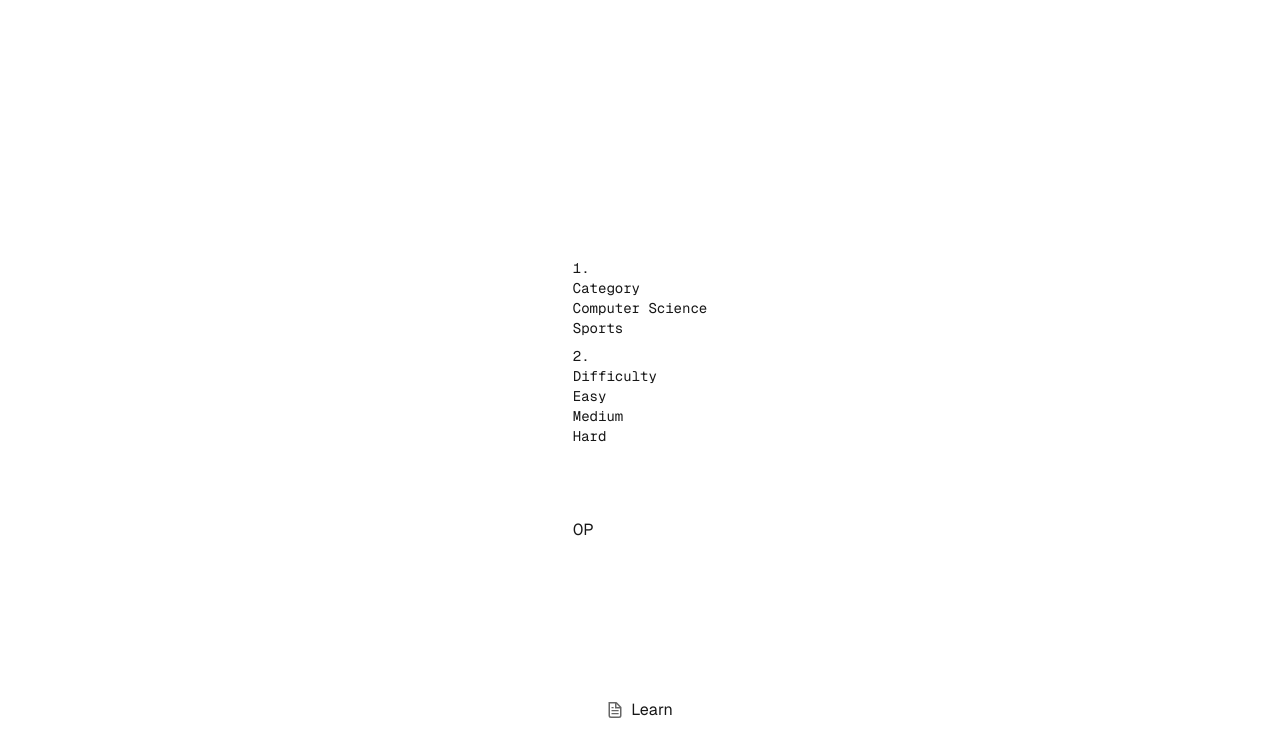
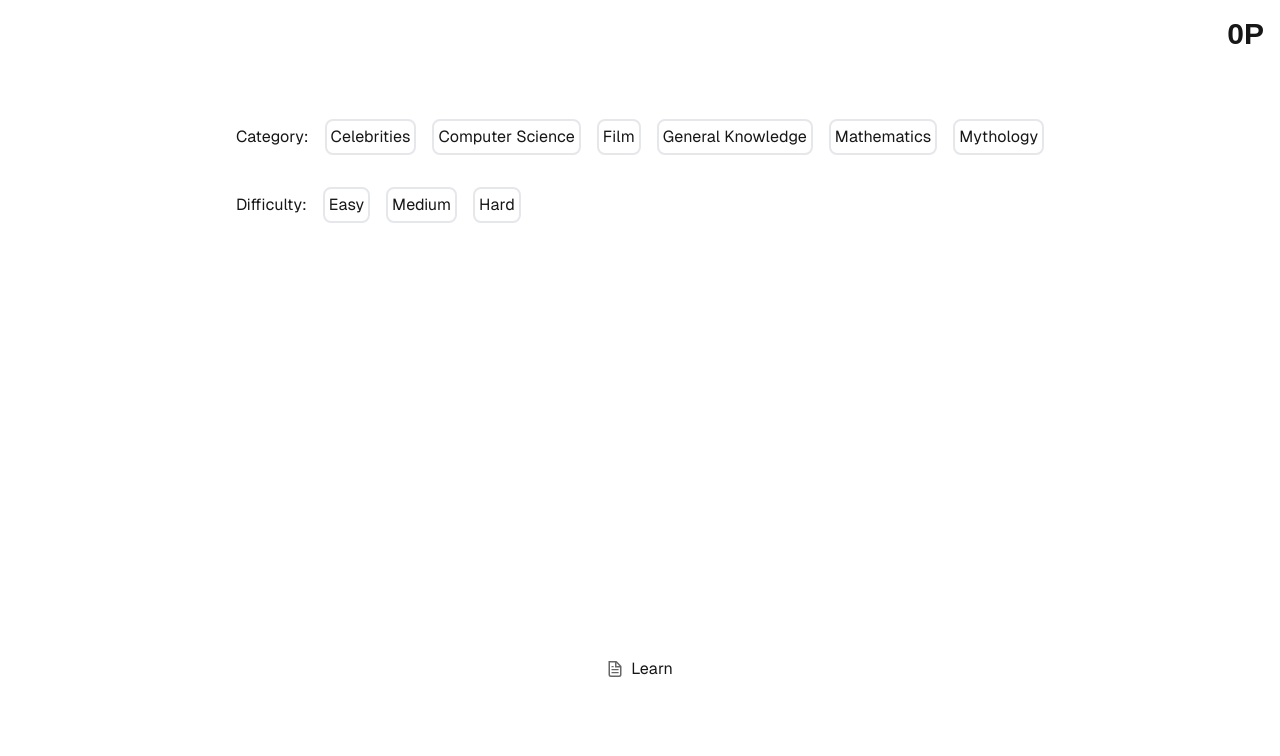
Before and after one commit to SanBal/quiz-game, a Next.js app: page / in a window 1280 px wide. Shown: the top 756 px of the page. Built offline with nearby package versions, Linux system fonts and the light colour scheme.

Commit message:
- feat: styling - fix: small bugfixes

```diff
--- a/app/components/CategorySelector.tsx
+++ b/app/components/CategorySelector.tsx
@@ -3,9 +3,13 @@ import TagSelector, { Tag } from './shared/TagSelector'
 import { Category } from '../model/Category';
 
 const tags: Tag[] = [
+    { label: "Celebrities", value: Category.CELEBRITIES },
     { label: "Computer Science", value: Category.SCIENCE_COMPUTERS },
-    { label: "Sports", value: Category.SPORTS },
-]
+    { label: "Film", value: Category.ENTERTAINMENT_FILM },
+    { label: "General Knowledge", value: Category.GENERAL_KNOWLEDGE },
+    { label: "Mathematics", value: Category.SCIENCE_MATHEMATICS },
+    { label: "Mythology", value: Category.MYTHOLOGY }
+];
 
 interface CategorySelectorProperties {
     onCategoryClick: (category: Category) => void;
@@ -13,11 +17,8 @@ interface CategorySelectorProperties {
 
 const CategorySelector: React.FC<CategorySelectorProperties> = ({ onCategoryClick }) => {
     return (
-        <div>
-            <h3>Category</h3>
-            <TagSelector tags={tags} onTagClick={(tag) => onCategoryClick(tag.value)}>
-            </TagSelector>
-        </div>
+        <TagSelector title='Category' tags={tags} onTagClick={(tag) => onCategoryClick(tag ? tag.value : null)}>
+        </TagSelector>
     )
 }
 
--- a/app/components/DifficultySelector.tsx
+++ b/app/components/DifficultySelector.tsx
@@ -14,11 +14,8 @@ interface DifficultySelectorProperties {
 
 const DifficultySelector: React.FC<DifficultySelectorProperties> = ({ onDifficultyClick }) => {
     return (
-        <div>
-            <h3>Difficulty</h3>
-            <TagSelector tags={tags} onTagClick={(tag) => onDifficultyClick(tag.value)}>
-            </TagSelector>
-        </div>
+        <TagSelector title='Difficulty' tags={tags} onTagClick={(tag) => onDifficultyClick(tag ? tag.value : null)}>
+        </TagSelector>
     )
 }
 
--- a/app/components/PointsForQuestion.tsx
+++ b/app/components/PointsForQuestion.tsx
@@ -1,30 +1,33 @@
-import React, { useEffect, useState } from 'react';
+import React, { memo, useEffect, useState } from 'react';
+
 interface PointsForQuestionProps {
     points: number | null;
 }
 
-const PointsForQuestion: React.FC<PointsForQuestionProps> = ({ points }) => {
+const PointsForQuestion: React.FC<PointsForQuestionProps> = memo(({ points }) => {
     const [fadeClass, setFadeClass] = useState<string>('');
     const [isVisible, setIsVisible] = useState<boolean>(false);
+    const [color, setColor] = useState<string>('white');
 
     useEffect(() => {
         if (points !== null) {
+            setColor(points > 0 ? "green" : "white")
             setFadeClass("fade-in-out");
             setIsVisible(true);
             const timeout = setTimeout(() => {
                 setIsVisible(false);
-            }, 2000);
+            }, 1000);
             return () => clearTimeout(timeout);
         }
     }, [points]);
 
     return (
         isVisible && points !== null && (
-            <div className={fadeClass}>
-                <div>{points}P</div>
+            <div className={`${fadeClass} absolute top-32 right-4 text-7xl text-${color}-500`}>
+                <div>+{points}P</div>
             </div>
         )
     );
-};
+});
 
 export default PointsForQuestion;
--- a/app/components/Points.tsx
+++ b/app/components/PointsView.tsx
@@ -8,7 +8,7 @@ interface PointsProperties {
 
 const PointsView: React.FC<PointsProperties> = ({ points }) => {
   return (
-    <div>{points}P</div>
+    <div className="absolute top-4 right-4 text-3xl font-bold">{points}P</div>
   )
 }
 
--- a/app/components/QuestionView.tsx
+++ b/app/components/QuestionView.tsx
@@ -13,6 +13,10 @@ const QuestionView: React.FC<QuestionViewProperties> = ({ question, onAnswerSubm
     }, [question]);
 
     const [selectedAnswer, setSelectedAnswer] = useState<string | null>(null)
+    const handleAnswerSubmit = () => {
+        selectedAnswer && onAnswerSubmit(selectedAnswer)
+        setSelectedAnswer(null)
+    }
 
     const parser = new DOMParser();
     const decodeHTML = (input: string): string => {
@@ -22,12 +26,12 @@ const QuestionView: React.FC<QuestionViewProperties> = ({ question, onAnswerSubm
 
     return (
         <div>
-            <h2>{decodeHTML(question.question)}</h2>
+            <h2 className='mb-4'>{decodeHTML(question.question)}</h2>
             {
                 shuffledAnswers.map((answer, index) => (
                     <div
                         key={index}
-                        className="answer-option p-4 border rounded cursor-pointer hover:bg-gray-200"
+                        className={`answer-option p-4 border rounded cursor-pointer hover:bg-red-400 ${answer === selectedAnswer ? 'bg-red-400' : 'none'}`}
                         onClick={() => setSelectedAnswer(answer === selectedAnswer ? null : answer)}>
                         {decodeHTML(answer)}
                     </div>
@@ -36,7 +40,7 @@ const QuestionView: React.FC<QuestionViewProperties> = ({ question, onAnswerSubm
             <button
                 className={`mt-4 px-4 py-2 rounded ${selectedAnswer ? 'bg-blue-500 text-white cursor-pointer' : 'bg-gray-300 text-gray-700 cursor-not-allowed'
                     }`}
-                onClick={() => { selectedAnswer && onAnswerSubmit(selectedAnswer) }}
+                onClick={handleAnswerSubmit}
                 disabled={!selectedAnswer}>
                 Submit
             </button>
--- a/app/components/shared/TagSelector.tsx
+++ b/app/components/shared/TagSelector.tsx
@@ -1,21 +1,35 @@
-import React from 'react'
+import React, { useState } from 'react'
 
 interface TagSelectorProperties {
+    title: string;
     tags: Tag[];
-    onTagClick: (tag: Tag) => void;
+    onTagClick: (tag: Tag | null) => void;
 }
 
 export interface Tag {
     label: string;
     value: any;
 }
-const TagSelector: React.FC<TagSelectorProperties> = ({ tags, onTagClick }) => {
+const TagSelector: React.FC<TagSelectorProperties> = ({ title, tags, onTagClick }) => {
+    const [selectedTag, setSelectedTag] = useState<Tag | null>(null);
+
+    const handleTagClick = (tag: Tag) => {
+        if (tag !== selectedTag) {
+            setSelectedTag(tag)
+            onTagClick(tag)
+        }
+    }
     return (
-        <div>
-            {tags.map(tag =>
-                <div key={tag.label} onClick={() => onTagClick(tag)}>
-                    {tag.label}
-                </div>)}
+        <div className="flex items-center gap-4">
+            <div>{title}:</div>
+            <div className="flex flex-row gap-4">
+                {tags.map(tag =>
+                    <div className={`rounded-lg border-solid border-2 p-1 cursor-pointer hover:scale-105 ${tag === selectedTag ? 'border-red-400' : 'none'}`}
+                        key={tag.label}
+                        onClick={() => handleTagClick(tag)}>
+                        {tag.label}
+                    </div>)}
+            </div>
         </div>
     )
 }
--- a/app/globals.css
+++ b/app/globals.css
@@ -21,16 +21,18 @@ body {
 }
 
 .fade-in-out {
-  animation: fadeInOut 2s ease-out;
+  animation: fadeInOut 1s ease-out;
 }
 
 @keyframes fadeInOut {
   0% {
     opacity: 0;
   }
+
   50% {
     opacity: 1;
   }
+
   100% {
     opacity: 0;
   }
--- a/app/layout.tsx
+++ b/app/layout.tsx
@@ -14,8 +14,8 @@ const geistMono = localFont({
 });
 
 export const metadata: Metadata = {
-  title: "Create Next App",
-  description: "Generated by create next app",
+  title: "Quiz Game",
+  description: "Challenge yourself by solving variant questions in the quiz.",
 };
 
 export default function RootLayout({
--- a/app/page.tsx
+++ b/app/page.tsx
@@ -8,9 +8,8 @@ import { Category } from './model/Category';
 import DifficultySelector from "./components/DifficultySelector";
 import { Difficulty } from './model/Difficulty';
 import { Question, QuestionsService } from "./services/QuestionsService";
-import { log } from "console";
 import QuestionView from "./components/QuestionView";
-import PointsView from "./components/Points";
+import PointsView from "./components/PointsView";
 import PointsForQuestion from "./components/PointsForQuestion";
 
 const questionsService = new QuestionsService();
@@ -25,6 +24,7 @@ export default function Home() {
   const getQuestion = async () => {
     if (category && difficulty) {
       try {
+        setQuestion(null)
         const fetchedQuestion = await questionsService.fetchQuestion(category, difficulty);
         setQuestion(fetchedQuestion);
       } catch (error) {
@@ -60,29 +60,31 @@ export default function Home() {
   }
 
   useEffect(() => {
+    questionsService.reset()
     getQuestion();
   }, [category, difficulty]);
   return (
-    <div className="grid grid-rows-[20px_1fr_20px] items-center justify-items-center min-h-screen p-8 pb-20 gap-16 sm:p-20 font-[family-name:var(--font-geist-sans)]">
-      <main className="flex flex-col gap-8 row-start-2 items-center sm:items-start">
-        <ol className="list-inside list-decimal text-sm text-center sm:text-left font-[family-name:var(--font-geist-mono)]">
-          <li className="mb-2">
+    <div>
+      <div className="grid items-center justify-items-center min-h-screen p-8 pb-20 gap-16 sm:p-20 font-[family-name:var(--font-geist-sans)]">
+        <main className="flex flex-col gap-8 row-start-1 items-center sm:items-start">
           <CategorySelector onCategoryClick={(category) => setCategory(category)} />
-          </li>
-          <li className="mb-2">
           <DifficultySelector onDifficultyClick={(difficulty) => setDifficulty(difficulty)} />
-          </li>
-        </ol>
+        </main>
 
         <div className="flex gap-4 items-center flex-col sm:flex-row">
-          {question && <QuestionView question={question} onAnswerSubmit={(answer) => handleAnswerSubmit(answer)}></QuestionView>}
+          <div className="w-full min-h-[150px] flex items-center justify-center">
+            {question ? (
+              <QuestionView
+                question={question}
+                onAnswerSubmit={(answer) => handleAnswerSubmit(answer)}
+              />
+            ) : (category && difficulty) ? (
+              <div className="text-gray-500">Loading question...</div>
+            ) : (
+              <div></div>
+            )}
           </div>
-
-
-       <PointsView points={points}></PointsView>
-       <PointsForQuestion points={pointsForQuestion} ></PointsForQuestion>
-      </main>
-
+        </div>
         <footer className="row-start-3 flex gap-6 flex-wrap items-center justify-center">
           <a
             className="flex items-center gap-2 hover:underline hover:underline-offset-4"
@@ -101,5 +103,8 @@ export default function Home() {
           </a>
         </footer>
       </div>
+      <PointsView points={points}></PointsView>
+      <PointsForQuestion points={pointsForQuestion}></PointsForQuestion>
+    </div>
   );
 }
--- a/app/services/QuestionsService.ts
+++ b/app/services/QuestionsService.ts
@@ -16,12 +16,17 @@ interface TokenResponse {
 
 export class QuestionsService {
     private token?: string;
-    private questions: Question[] = []
+    public questions: Question[] = []
 
     public async fetchQuestion(category: Category, difficulty: Difficulty): Promise<Question> {
         if (this.questions.length === 0) {
             const url = `https://opentdb.com/api.php?amount=10&category=${category}&difficulty=${difficulty}&type=multiple`;
             const response = await fetch(url);
+
+            if (response.status === 429) {
+                throw new Error('Quiz API can be accessed every 5 seconds.');
+            }
+
             if (!response.ok) {
                 throw new Error(`Failed to fetch data: ${response.statusText}`);
             }
@@ -37,6 +42,10 @@ export class QuestionsService {
         return this.questions.pop()!;
     }
 
+    public reset(): void {
+        this.questions = []
+    }
+
     private async getToken(): Promise<string> {
         const tokenUrl = 'https://opentdb.com/api_token.php?command=request';
         const response = await fetch(tokenUrl);
```
Lines whose indentation alone changed are shown as unchanged.
